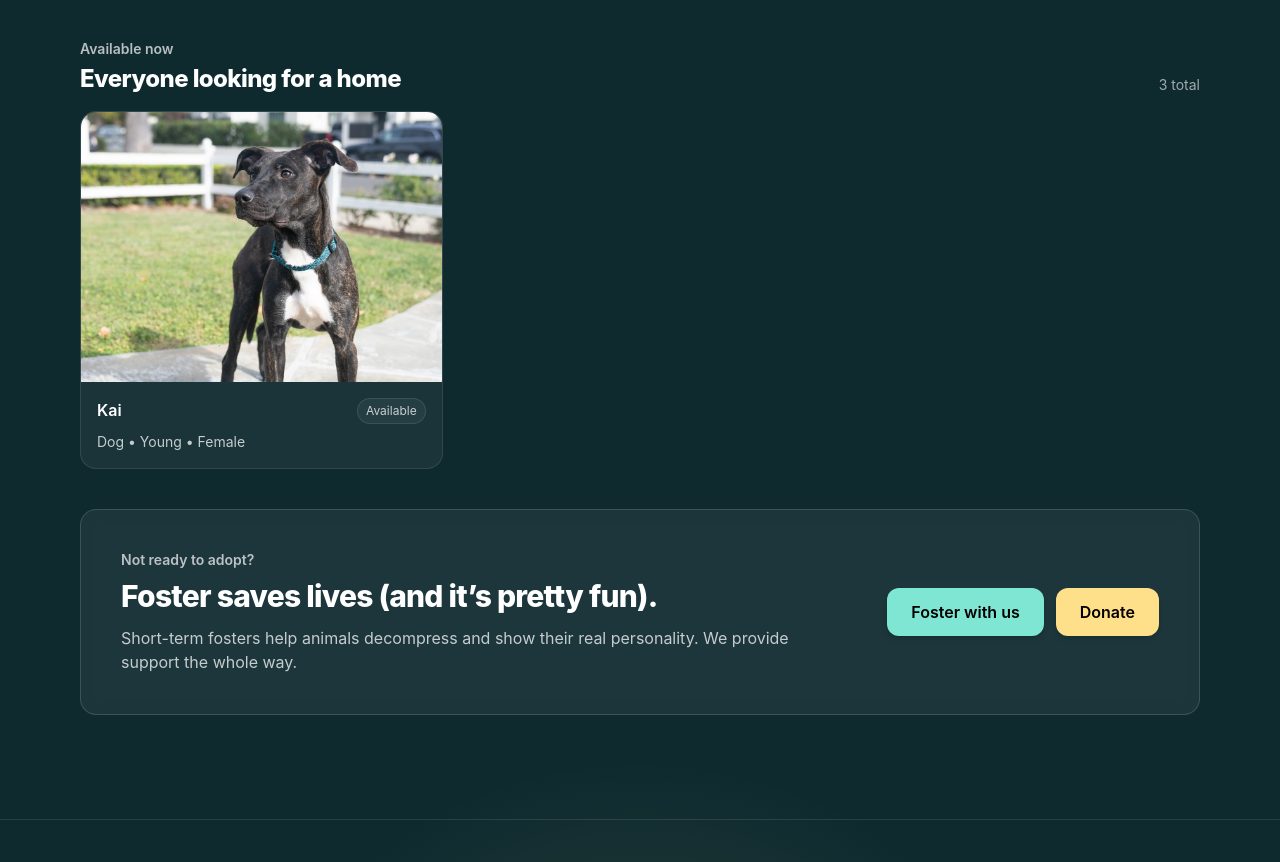
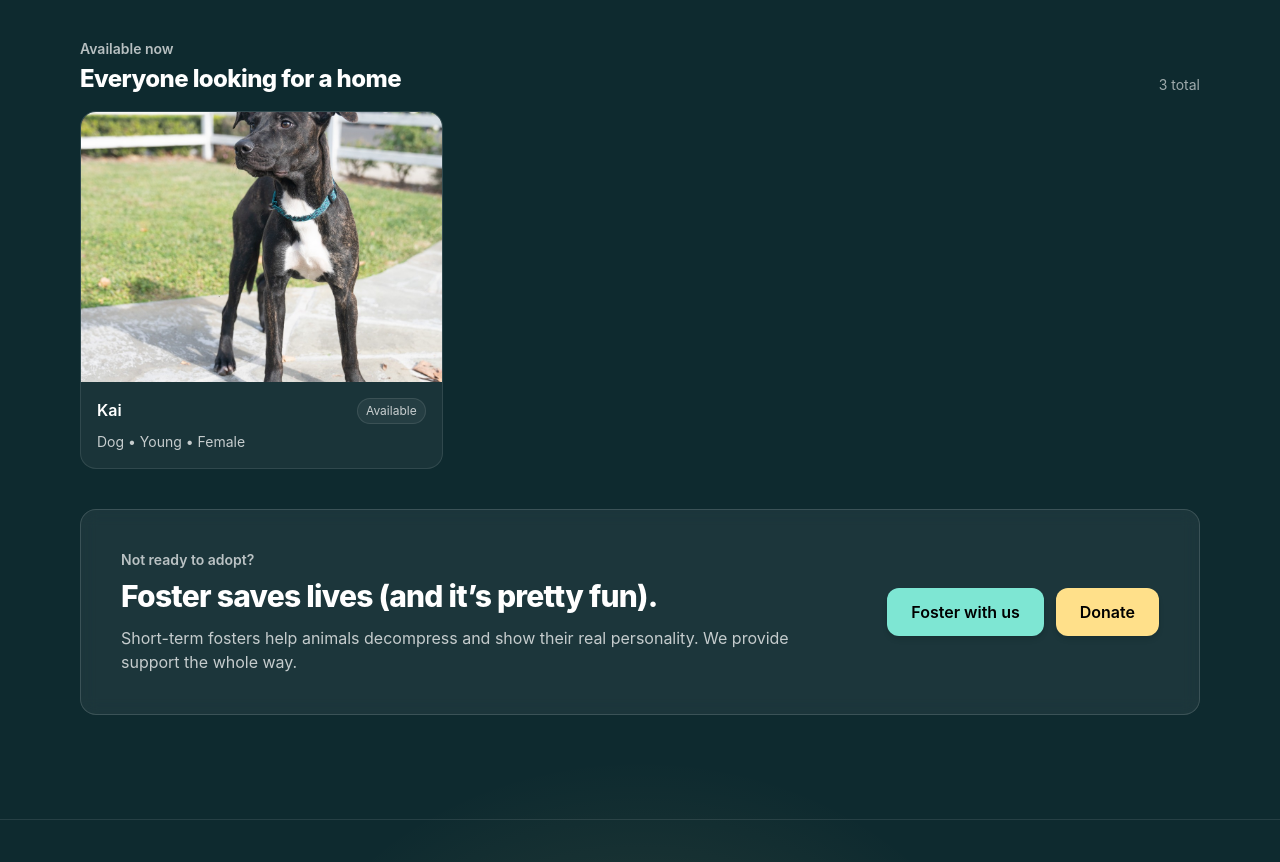
Before and after one commit to weirdrescue/weirdrescue-site, a Next.js app: page /adopt in a window 1280 px wide. Shown: the part 766-1628 px from the top of the page. Built offline with nearby package versions, Linux system fonts and the light colour scheme; no server answers.

Commit message:
Adjust Kai adopt card crop

```diff
--- a/src/components/AnimalCard.tsx
+++ b/src/components/AnimalCard.tsx
@@ -2,6 +2,9 @@ import Image from "next/image";
 import { Animal } from "@/lib/animals";
 
 export default function AnimalCard({ animal }: { animal: Animal }) {
+  const objectPosition =
+    animal.name.toLowerCase() === "kai" ? "center 55%" : "center top";
+
   return (
     <a
       href={`/adopt/${animal.slug}`}
@@ -13,7 +16,8 @@ export default function AnimalCard({ animal }: { animal: Animal }) {
             src={animal.image}
             alt={animal.name}
             fill
-            className="object-cover object-top group-hover:scale-[1.02] transition"
+            className="object-cover group-hover:scale-[1.02] transition"
+            style={{ objectPosition }}
             sizes="(max-width: 768px) 100vw, 33vw"
           />
         ) : null}
```
